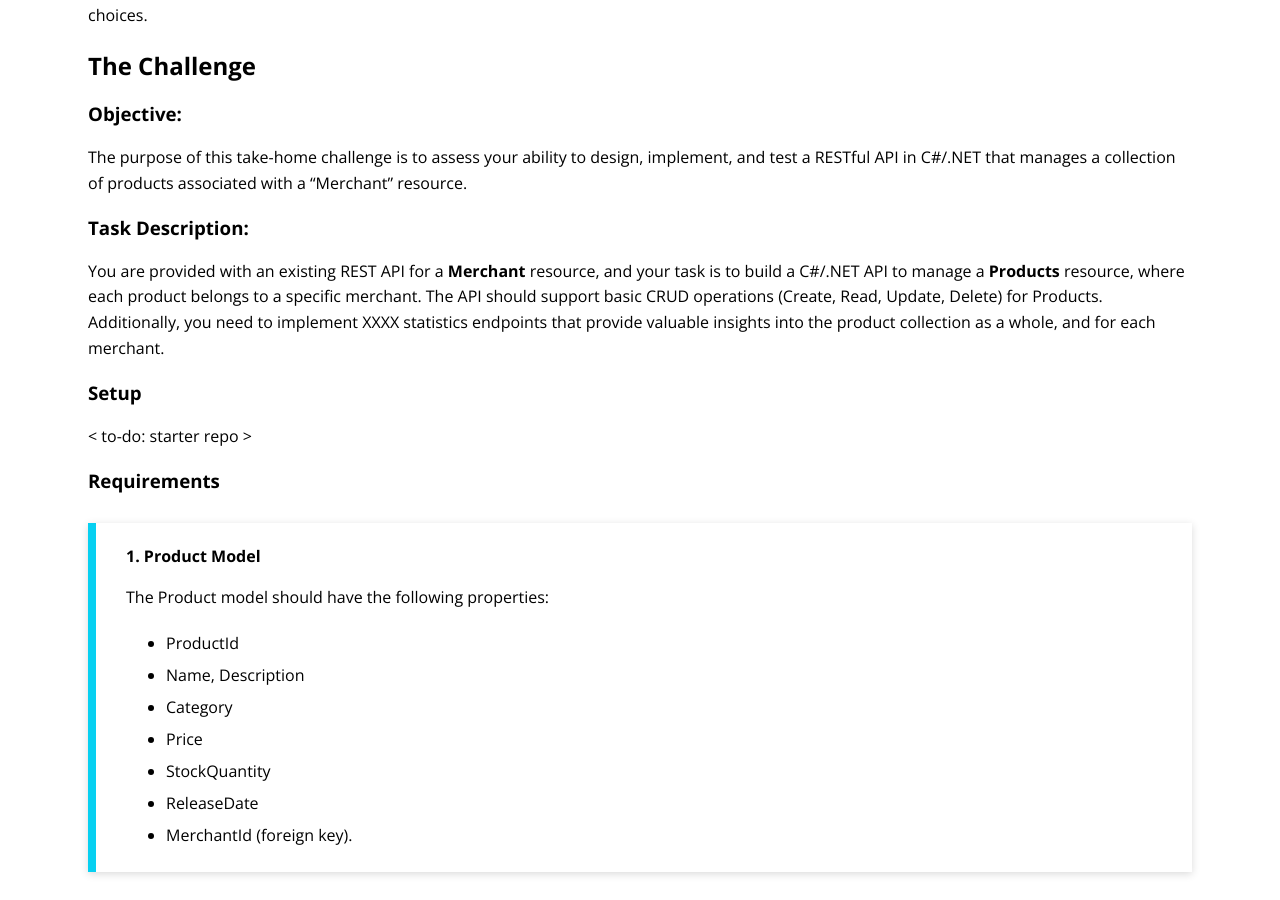
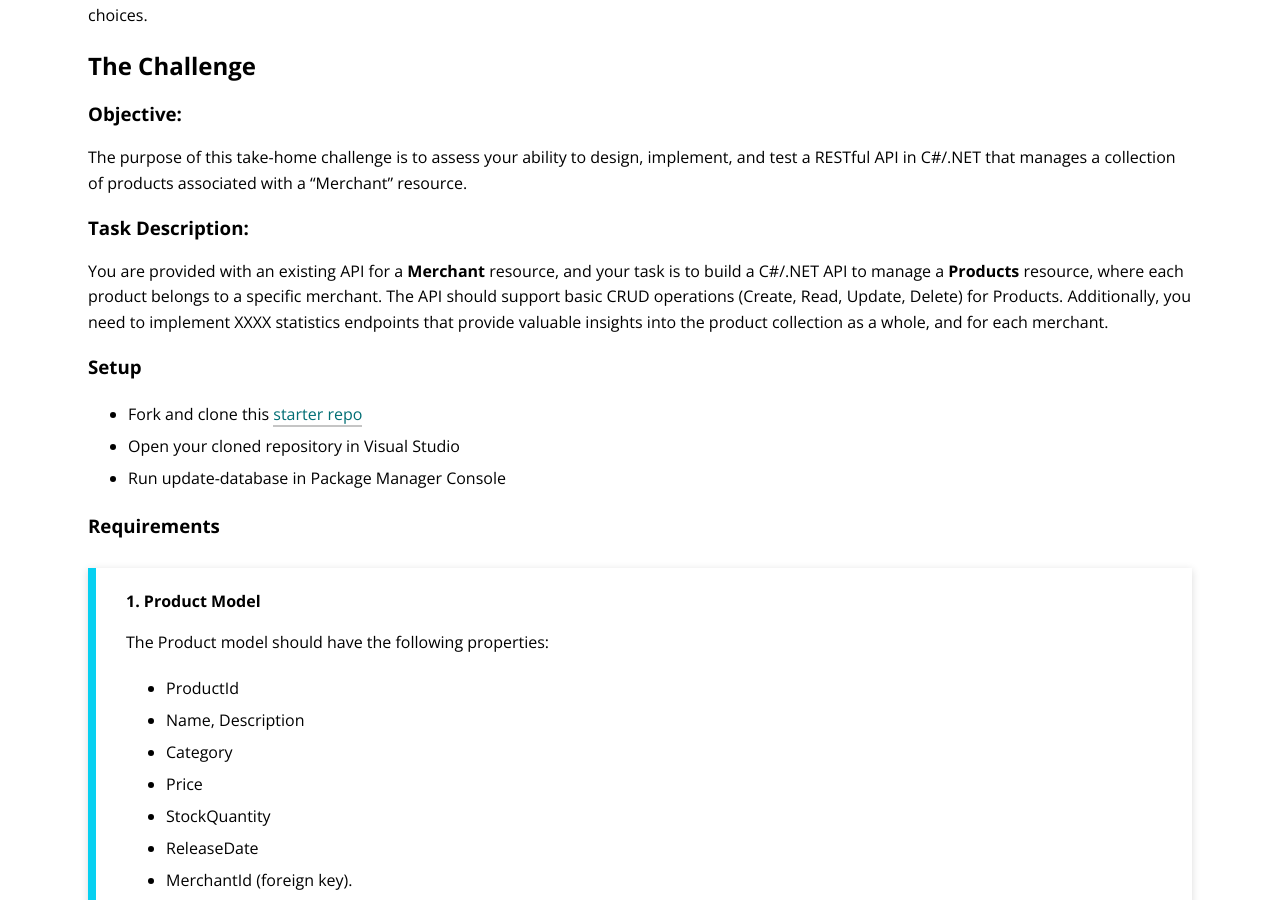
Before and after one commit to turingschool/launch-curriculum, a Jekyll site: the page built from module4/projects/ApiCheckpoint.md, in a window 1280 px wide and 900 px high, scrolled down 529 px. Built offline with Jekyll 4.4.1, drawn with Linux system fonts in a browser that asks for light colours; nearby versions of some CDN libraries; comment, search, counter and statistics services are not loaded.

Commit message:
Add Starter Repo

```diff
--- a/module4/projects/ApiCheckpoint.md
+++ b/module4/projects/ApiCheckpoint.md
@@ -17,11 +17,13 @@ Once the employer reviews the submission, they typically schedule a follow-up in
 The purpose of this take-home challenge is to assess your ability to design, implement, and test a RESTful API in C#/.NET that manages a collection of products associated with a "Merchant" resource.
 
 ### Task Description:
-You are provided with an existing REST API for a **Merchant** resource, and your task is to build a C#/.NET API to manage a **Products** resource, where each product belongs to a specific merchant. The API should support basic CRUD operations (Create, Read, Update, Delete) for Products. Additionally, you need to implement XXXX statistics endpoints that provide valuable insights into the product collection as a whole, and for each merchant.
+You are provided with an existing API for a **Merchant** resource, and your task is to build a C#/.NET API to manage a **Products** resource, where each product belongs to a specific merchant. The API should support basic CRUD operations (Create, Read, Update, Delete) for Products. Additionally, you need to implement XXXX statistics endpoints that provide valuable insights into the product collection as a whole, and for each merchant.
 
 ### Setup
 
-< to-do: starter repo >
+* Fork and clone this [starter repo](https://github.com/turingschool-examples/Launch_Mod4TakeHomeChallenge)
+* Open your cloned repository in Visual Studio
+* Run update-database in Package Manager Console
 
 ### Requirements
 
```
